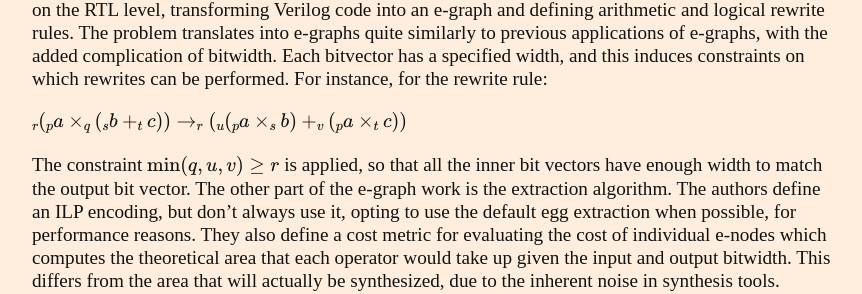
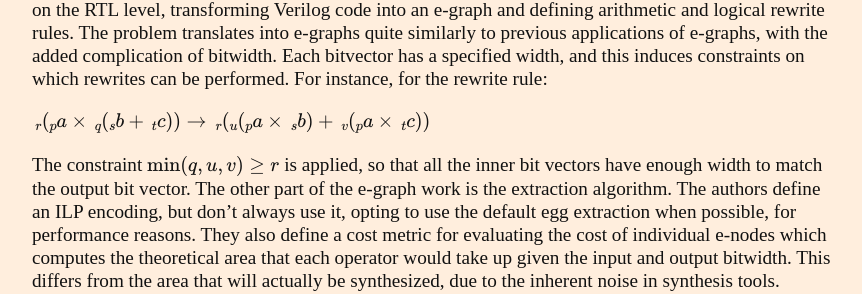
Before and after one commit to mwillsey/cs294-260-sp24, a Jekyll site: the page built from _posts/2024-03-11-egraphs-datapath.md, in a window 1280 px wide. Shown: the part 853-1147 px from the top of the page, without its empty margins (208-1070 px from the left). Built offline with Jekyll 4.4.1, drawn with Linux system fonts in a browser that asks for light colours.

Commit message:
fixed subscripts in rewrite rule

```diff
--- a/_posts/2024-03-11-egraphs-datapath.md
+++ b/_posts/2024-03-11-egraphs-datapath.md
@@ -15,7 +15,7 @@ In this work, the authors focus on optimizing “datapaths,” which in this wor
 
 This paper’s main contribution is applying e-graphs to the problem of datapath optimization. They work on the RTL level, transforming Verilog code into an e-graph and defining arithmetic and logical rewrite rules. The problem translates into e-graphs quite similarly to previous applications of e-graphs, with the added complication of bitwidth. Each bitvector has a specified width, and this induces constraints on which rewrites can be performed. For instance, for the rewrite rule:
 
-$_r( _pa \times _q(_sb + _tc)) \rightarrow _r(_u(_pa \times _sb) + _v(_pa \times _tc))$
+${\,}_r( _pa \times {\,}_q(_sb + {\,}_tc)) \rightarrow {\,}_r(_u(_pa \times {\,}_sb) + {\,}_v(_pa \times {\,}_tc))$
 
 The constraint $\min(q, u, v) \geq r$ is applied, so that all the inner bit vectors have enough width to match the output bit vector.
 The other part of the e-graph work is the extraction algorithm. The authors define an ILP encoding, but don’t always use it, opting to use the default egg extraction when possible, for performance reasons. They also define a cost metric for evaluating the cost of individual e-nodes which computes the theoretical area that each operator would take up given the input and output bitwidth. This differs from the area that will actually be synthesized, due to the inherent noise in synthesis tools. However, the performance benefit from using this metric makes this tradeoff worth it. The authors address this noisiness in Section V
```
